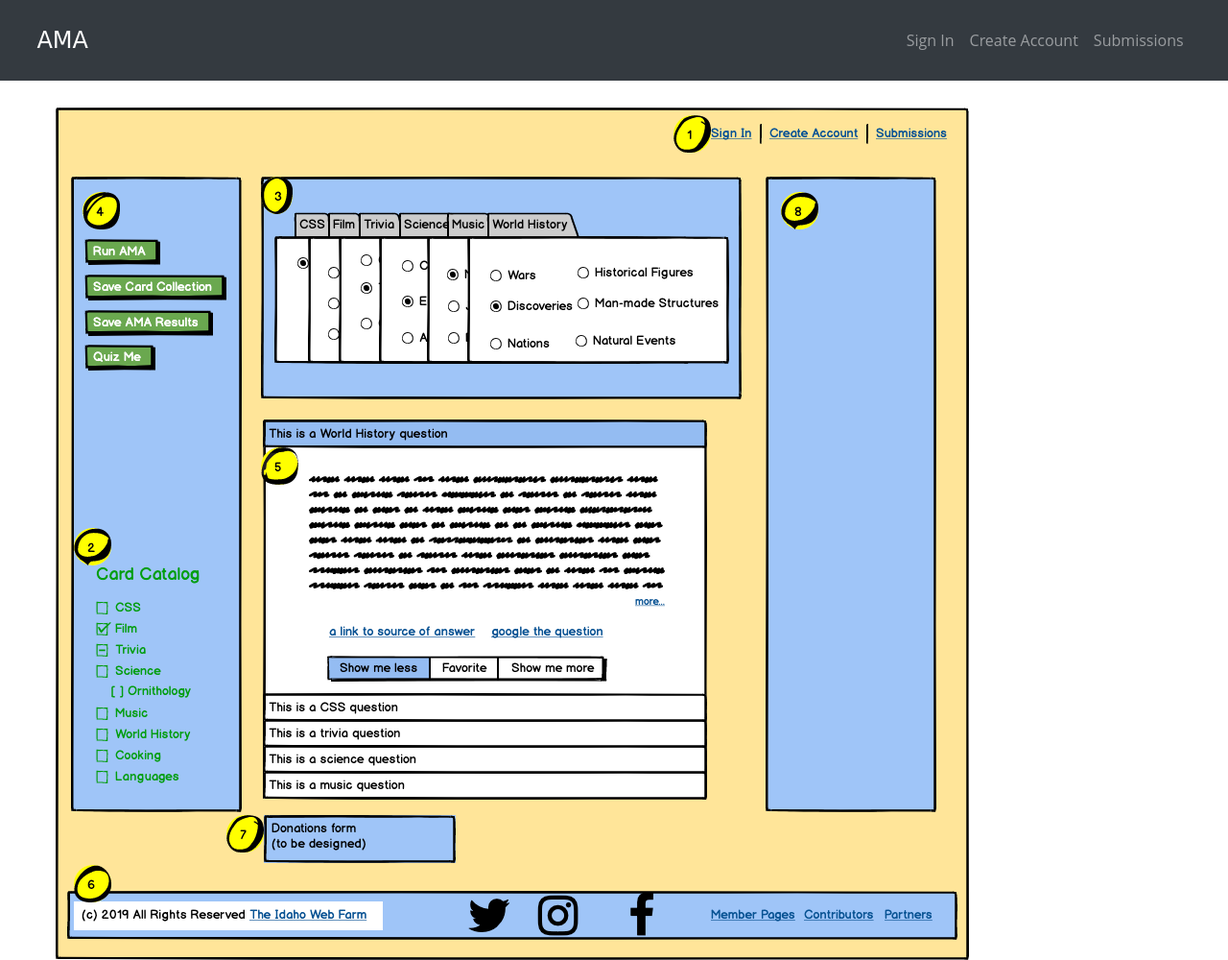
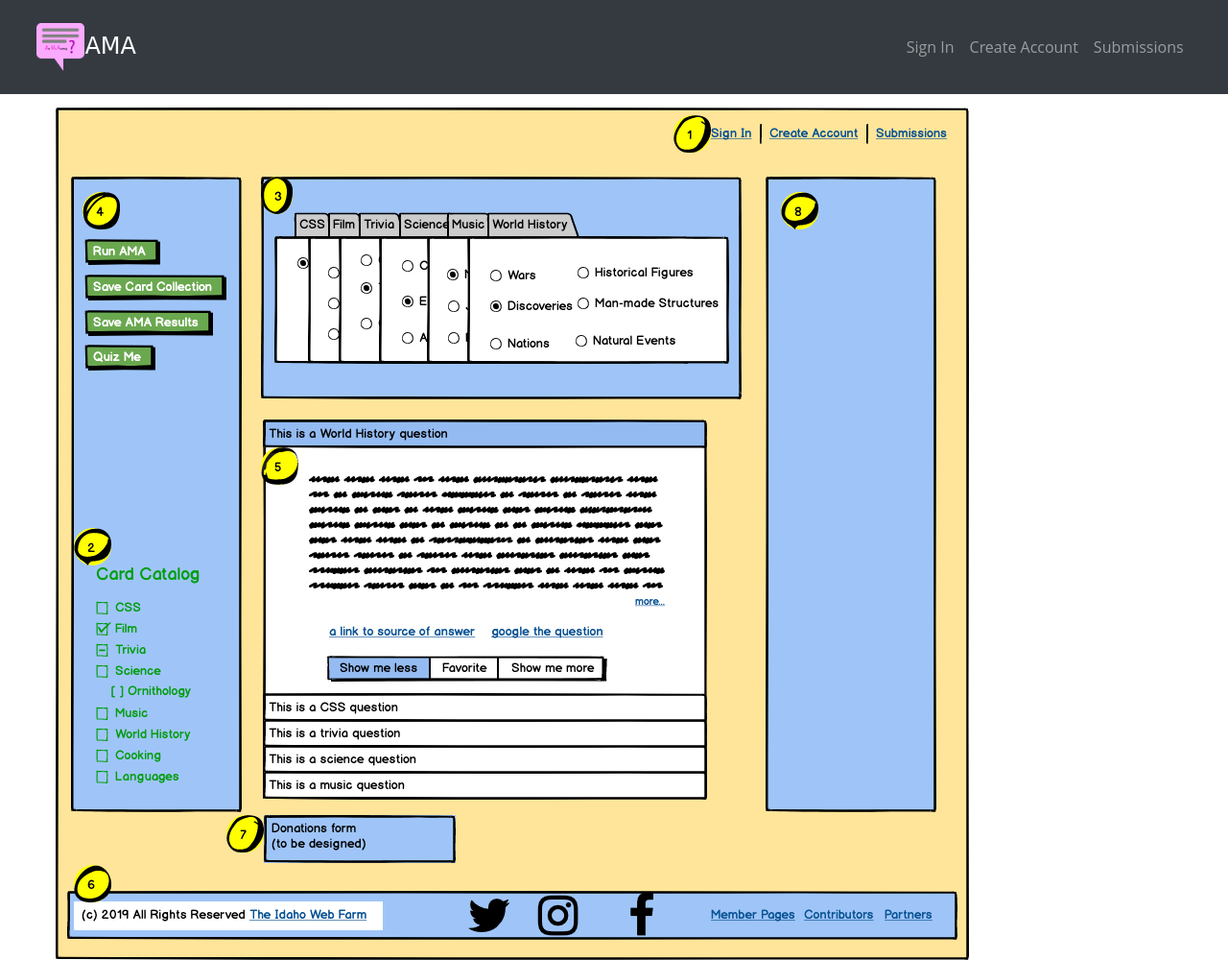
Before and after one commit to Javilan/AMA, a plain HTML site: page index.html in a window 1280 px wide. Shown: the whole page at 96% size. Drawn offline with nearby package versions, Linux system fonts and the light colour scheme.

Commit message:
main file of our AMA project
favicon had been added and the navbar has been updated.

```diff
--- a/index.html
+++ b/index.html
@@ -4,6 +4,10 @@
   <meta charset="UTF-8">
   <meta name="viewport" content="width=device-width, initial-scale=1.0">
   <meta http-equiv="X-UA-Compatible" content="ie=edge">
+
+  <!-- Favicon -->
+  <link rel="icon" href="assets/logo/AMA_logo@0.5x.png">
+
   <title>Ask Me Anything - Discover</title>
 
   <!-- Google fonts -->
@@ -30,7 +34,7 @@
         <div class="fixed-top">
           <nav class="navbar navbar-expand-lg navbar-dark bg-dark">
 
-            <a class="navbar-brand" href="#">AMA</a>
+            <a class="navbar-brand" href="#"><img src="assets/logo/AMA_logo@0.75x.png" alt="brand logo" title="brand logo" height="50px" width="50px">AMA</a>
 
             <button class="navbar-toggler" type="button" data-toggle="collapse" data-target="#toggler">
               <span class="navbar-toggler-icon"></span>
```
